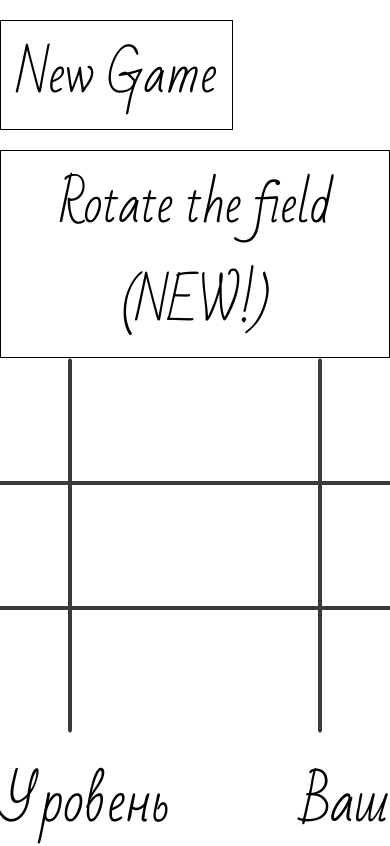
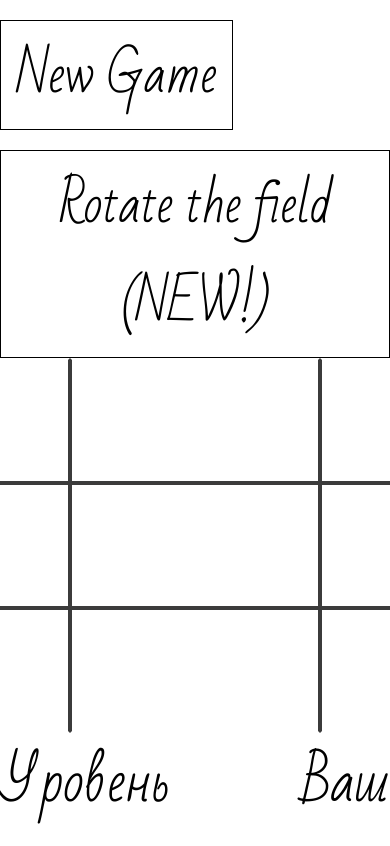
Before and after one commit to Degreet/tic-tac-toe-2, a plain HTML site: page index.html in a window 390 px wide. Shown: the top 846 px of the page. Drawn offline with Linux system fonts and the light colour scheme.

Commit message:
adaptability fixed 2

```diff
--- a/css/style.css
+++ b/css/style.css
@@ -106,9 +106,10 @@ body {
         font-size: 90px;
     }
 
-    .level, .hint {
+    .hint, .level {
         font-size: 55px;
-        bottom: 30px;
+        position: relative;
+        bottom: 50px;
     }
 
     .level {
@@ -138,9 +139,8 @@ body {
         font-size: 90px;
     }
 
-    .level, .hint {
+    .hint, .level {
         font-size: 55px;
-        bottom: 30px;
     }
 
     .level {
```
